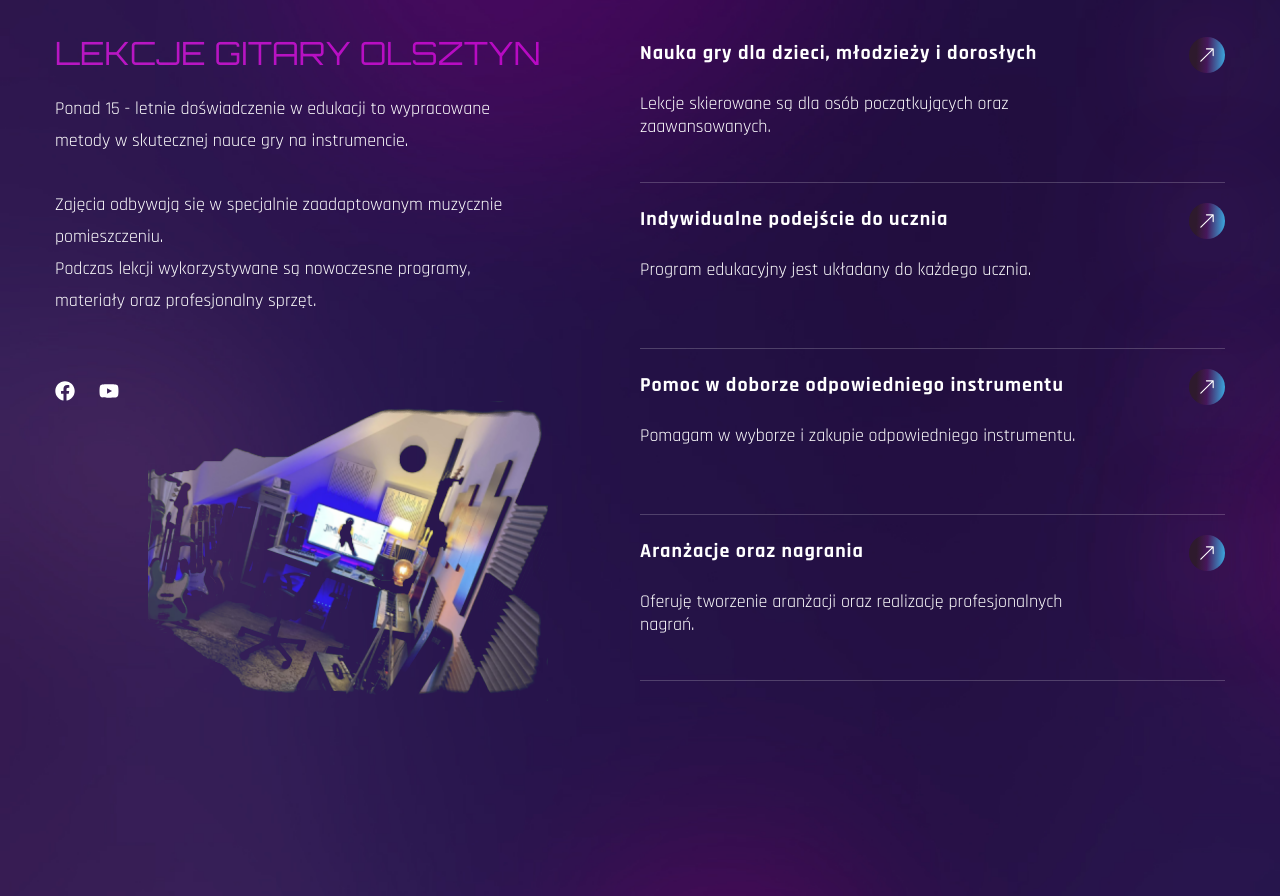
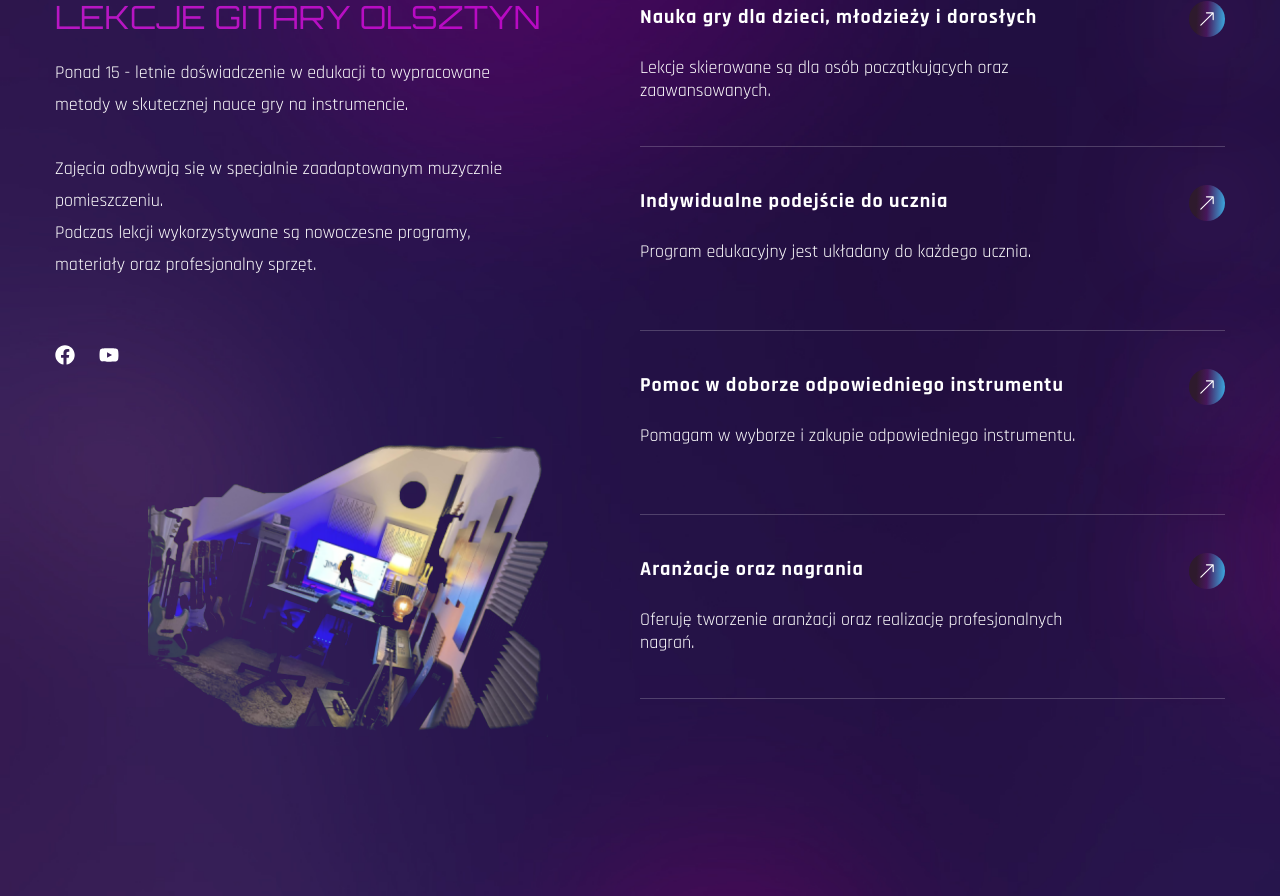
Before and after one commit to mlyn3k/lekcjegitary, a React (Create React App) app: page / in a window 1280 px wide. Shown: the part 1619-2515 px from the top of the page. Built offline with nearby package versions, Linux system fonts and the light colour scheme; a web font is replaced by a local one.

Commit message:
new to services

```diff
--- a/src/components/Services.js
+++ b/src/components/Services.js
@@ -68,7 +68,7 @@ const Services = () => {
         <div>
         {services.map((service, index) => {
           const {name, description} = service;
-          return <div className='border-b border-white/20 h-[146px] mb-[20px] flex'  key={index}>
+          return <div className='border-b border-white/20 h-[146px] mb-[38px] flex'  key={index}>
             <div className='max-w-[476px]'>
               <h4 className='text-[20px] tracking-wider
               font-bold mb-6'>{name}</h4>
```
